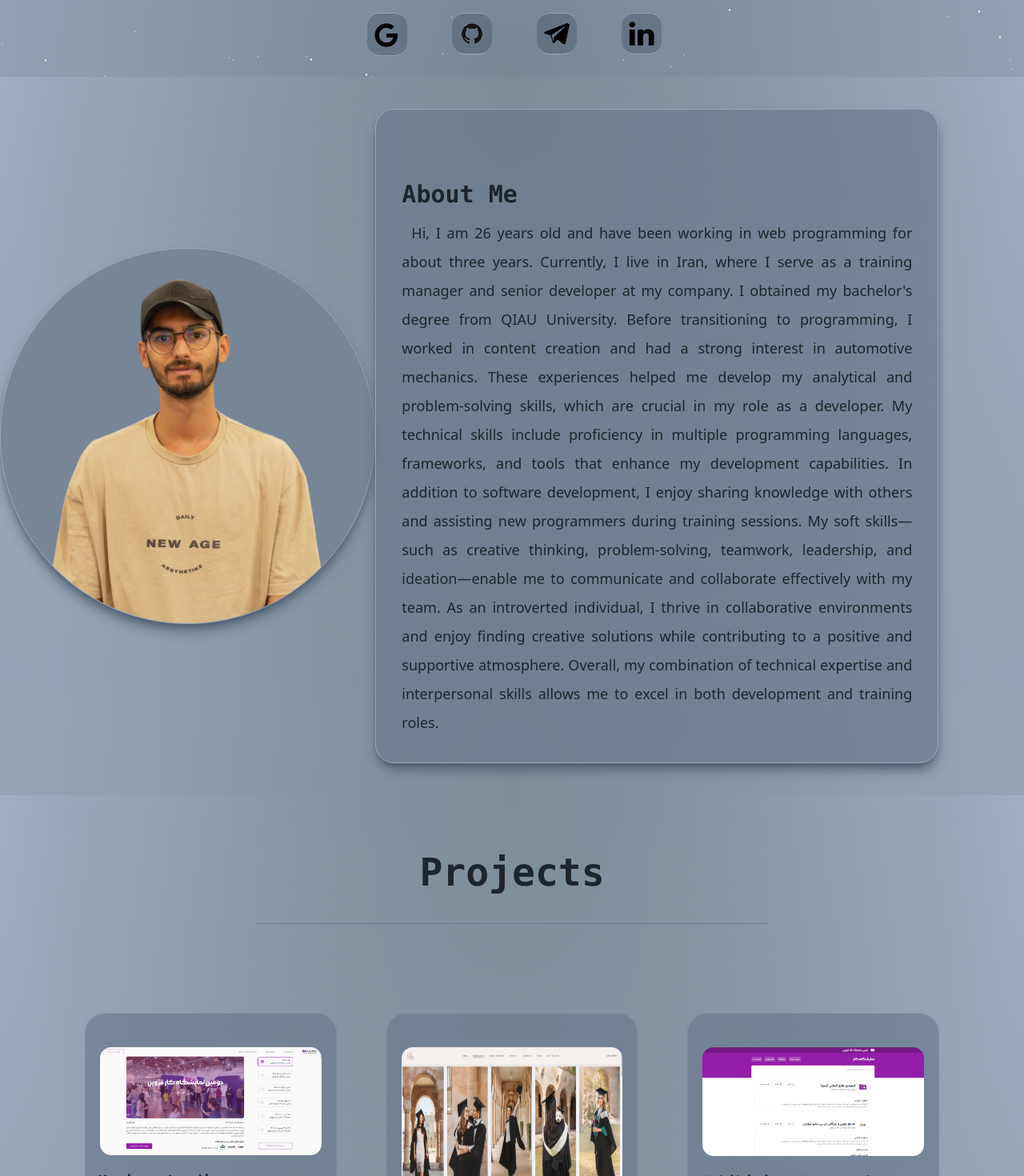
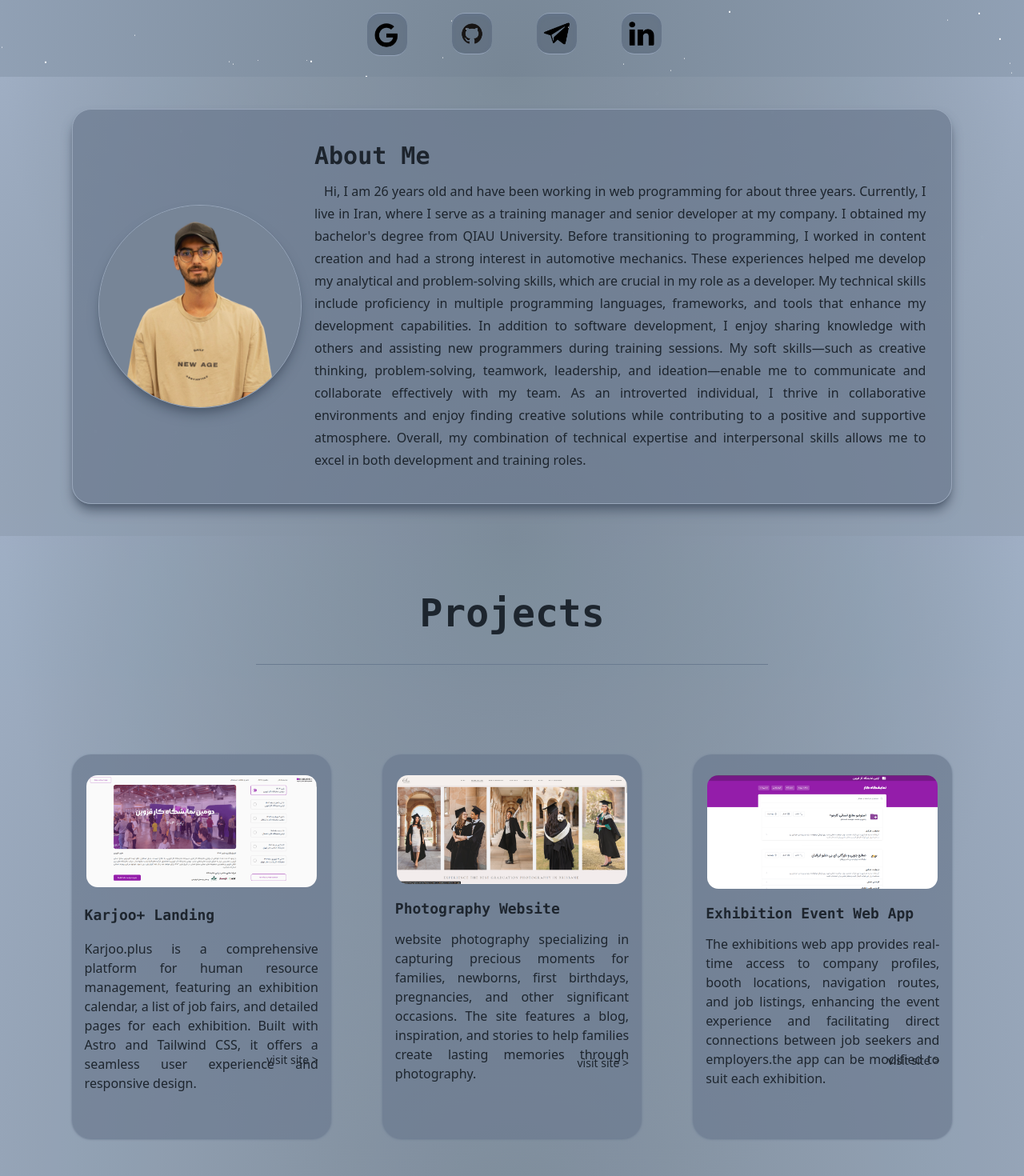
Before and after one commit to AmirAghajani98/portfolio, a Next.js app: page / in a window 1280 px wide. Shown: the part 760-2230 px from the top of the page at 80% size. Built offline with nearby package versions, Linux system fonts and the light colour scheme.

Commit message:
fix-styles

```diff
--- a/src/app/component/Footer.tsx
+++ b/src/app/component/Footer.tsx
@@ -2,7 +2,7 @@
 
 export default function Footer() {
   return (
-    <div className="z-10 opacity-95 py-auto h-14 text-center dark:bg-slate-700 bg-slate-500 w-full shadow-sm shadow-slate-700 flex justify-center items-center">
+    <div className="z-10 opacity-95 py-auto h-14 text-center dark:bg-slate-800 dark:bg-opacity-60 bg-slate-500 w-full shadow-sm shadow-slate-700 flex justify-center items-center">
       <p className="text-center m-auto text-lg font-sans font-semibold  dark:text-slate-200 text-slate-900">
         Built with "♥"
       </p>
--- a/src/app/component/Navbar.tsx
+++ b/src/app/component/Navbar.tsx
@@ -31,7 +31,7 @@ export default function Navbar() {
 
   return (
     <header
-      className={`z-10 sm:py-1.5 py-1 dark:bg-slate-700 bg-slate-500 w-full shadow-sm shadow-slate-700 transition-transform transform duration-200 ${
+      className={`z-10 sm:py-1.5 py-1 dark:bg-slate-800 bg-slate-500 dark:bg-opacity-60 w-full shadow-sm shadow-slate-700 transition-transform transform duration-200 ${
         isVisible ? "translate-y-0" : "-translate-y-full"
       } sticky top-0`}
     >
--- a/src/app/component/projects.tsx
+++ b/src/app/component/projects.tsx
@@ -32,85 +32,97 @@ const Projects: React.FC = () => {
       <h1 className="sm:text-5xl text-4xl text-center mx-auto sm:my-8 pb-10 font-mono dark:text-slate-100 text-[#121a23] font-bold border-b border-slate-500 dark:border-slate-600 w-[50%]">
         Projects
       </h1>
-      <div className="w-10/12 sm:my-20 mx-auto sm:flex gap-16">
-        <div className="my-4 sm:my-auto sm:w-full z-50 py-4 p-4 sm:py-8 sm:h-[480px] dark:text-slate-100 text-[#121a23] dark:bg-slate-700 bg-slate-500 dark:bg-opacity-100 bg-opacity-70 sm:text-justify text-start rounded-3xl shadow shadow-slate-500 dark:shadow-slate-900">
+      <div className="w-[86%] h-full sm:my-20 mx-auto sm:flex gap-16">
+        <div className="my-4 sm:my-auto sm:flex-col sm:w-full z-50 py-4 p-4 sm:py-6 h-[480px] dark:text-slate-100 text-[#121a23] dark:bg-slate-700 bg-slate-500 dark:bg-opacity-40 bg-opacity-70 sm:text-justify text-start dark:hover:shadow-slate-700 hover:shadow-slate-400 dark:hover:bg-opacity-60 hover:bg-opacity-50 rounded-3xl shadow shadow-slate-500 dark:shadow-slate-900">
           <div className="inline-flex justify-center items-center dark:text-slate-100 text-[#121a23] w-full">
             <Image
               src="./img/karjoo-landing.png"
               width={500}
               height={400}
               alt="karjoo-landing"
-              className="my-2 mx-auto p-0.5 z-10 dark:bg-slate-90 dark:bg-opacity-90 rounded-2xl hover:shadow-md hover:shadow-slate-700 cursor-pointer"
+              className="mx-auto h-[50%] p-0.5 z-10 dark:bg-slate-90 dark:bg-opacity-90 rounded-2xl cursor-pointer"
               onClick={() => openModal("https://karjoo.plus/")}
             />
           </div>
-          <h2 className="font-mono sm:text-justify mt-2 mx-auto my-2 font-semibold text-lg dark:text-slate-100 text-[#121a23]">
+          <h2 className="font-mono sm:text-justify mt-3 mx-auto mb-4 font-semibold text-lg dark:text-slate-100 text-[#121a23]">
             Karjoo+ Landing
           </h2>
-          <p className="font-sans text-justify sm:mt-1 block mx-auto my-2 text-base dark:text-slate-100 text-[#121a23]">
+          <p className="font-sans h-[31%] text-justify block mx-auto my-auto text-base dark:text-slate-100 text-[#121a23]">
             Karjoo.plus is a comprehensive platform for human resource
             management, featuring an exhibition calendar, a list of job fairs,
             and detailed pages for each exhibition. Built with Astro and
             Tailwind CSS, it offers a seamless user experience and responsive
             design.
           </p>
-          <span className="font-sans text-right sm:mt-1 block mx-auto my-2 text-base dark:text-slate-100 text-[#121a23]">
-            <a href="https://karjoo.plus/" target="blank">
-              visit site
+          <span className="font-sans h-[10%] text-right sm:mt-1 block mx-auto my-2 text-base dark:text-slate-100 text-[#121a23]">
+            <a
+              href="https://karjoo.plus/"
+              target="blank"
+              className="font-medium text-sm"
+            >
+              {"visit site >"}
             </a>
           </span>
         </div>
-        <div className="my-4 sm:my-auto sm:w-full z-50 py-4 p-4 sm:py-8 sm:h-[480px] dark:text-slate-100 text-[#121a23] dark:bg-slate-700 bg-slate-500 dark:bg-opacity-100 bg-opacity-70 sm:text-justify text-start rounded-3xl shadow shadow-slate-500 dark:shadow-slate-900">
+        <div className="my-4 sm:my-auto sm:flex-col sm:w-full z-50 py-4 p-4 sm:py-6 h-[480px] dark:text-slate-100 text-[#121a23] dark:bg-slate-700 bg-slate-500 dark:bg-opacity-40 bg-opacity-70 sm:text-justify text-start dark:hover:shadow-slate-700 hover:shadow-slate-400 dark:hover:bg-opacity-60 hover:bg-opacity-50 rounded-3xl shadow shadow-slate-500 dark:shadow-slate-900">
           <div className="inline-flex justify-center items-center dark:text-slate-100 text-[#121a23] w-full">
             <Image
               src="./img/sara-photo.png"
               width={500}
               height={400}
               alt="sara-photography"
-              className="my-2mx-auto p-0.5 z-10 mt-2 h-[225px] dark:bg-slate-90 dark:bg-opacity-90 rounded-2xl hover:bg-opacity-20 hover:shadow-md hover:shadow-slate-700 cursor-pointer"
+              className="mx-auto p-0.5 h-[50%] z-10 dark:bg-slate-90 dark:bg-opacity-90 rounded-2xl hover:bg-opacity-20 cursor-pointer"
               onClick={() => openModal("https://saraphotography.com.au/en/")}
             />
           </div>
           <h2 className="mt-2 sm:text-justify font-mono mx-auto my-2 font-semibold text-lg dark:text-slate-100 text-[#121a23]">
             Photography Website
           </h2>
-          <p className="sm:mt-1 text-justify font-sans block mx-auto my-2 text-base dark:text-slate-100 text-[#121a23]">
+          <p className="sm:mt-3 sm:mb-4 sm:h-[32%] text-justify font-sans block mx-auto my-2 text-base dark:text-slate-100 text-[#121a23]">
             website photography specializing in capturing precious moments for
             families, newborns, first birthdays, pregnancies, and other
             significant occasions. The site features a blog, inspiration, and
             stories to help families create lasting memories through
             photography.
           </p>
-          <span className="font-sans text-right sm:mt-1 block mx-auto my-2 text-base dark:text-slate-100 text-[#121a23]">
-            <a href="https://saraphotography.com.au/en/" target="blank">
-              visit site
+          <span className="font-sans h-[10%] text-right sm:mt-1 block mx-auto my-2 text-base dark:text-slate-100 text-[#121a23]">
+            <a
+              href="https://saraphotography.com.au/en/"
+              target="blank"
+              className="font-medium text-sm"
+            >
+              {"visit site >"}
             </a>
           </span>
         </div>
-        <div className="my-4 sm:my-auto sm:w-full z-50 py-4 p-4 sm:py-8 sm:h-[480px] dark:text-slate-100 text-[#121a23] dark:bg-slate-700 bg-slate-500 dark:bg-opacity-100 bg-opacity-70 sm:text-justify text-start rounded-3xl shadow shadow-slate-500 dark:shadow-slate-900">
+        <div className="my-4 sm:my-auto sm:w-full z-50 py-4 p-4 sm:py-6 h-[480px] dark:text-slate-100 text-[#121a23] dark:bg-slate-700 bg-slate-500 dark:bg-opacity-40 bg-opacity-70 sm:text-justify text-start dark:hover:shadow-slate-700 hover:shadow-slate-400 dark:hover:bg-opacity-60 hover:bg-opacity-50 rounded-3xl shadow shadow-slate-500 dark:shadow-slate-900">
           <div className="inline-flex justify-center items-center dark:text-slate-100 text-[#121a23] w-full">
             <Image
               src="./img/qazvinjobs.png"
               width={500}
               height={400}
               alt="Exhibition Event Web App"
-              className="my-2 mx-auto p-0.5 z-10 dark:bg-slate-90 dark:bg-opacity-90 rounded-2xl hover:bg-opacity-20 hover:shadow-md hover:shadow-slate-700 cursor-pointer"
+              className="mx-auto p-0.5 z-10 dark:bg-slate-90 dark:bg-opacity-90 rounded-2xl hover:bg-opacity-20 cursor-pointer"
               onClick={() => openModal("https://jobs.karjoo.plus/qazvin")}
             />
           </div>
           <h2 className="mt-2 sm:text-justify font-mono mx-auto my-2 font-semibold text-lg dark:text-slate-100 text-[#121a23]">
             Exhibition Event Web App
           </h2>
-          <p className="sm:mt-1 text-justify font-sans block  mx-auto my-2 text-base dark:text-slate-100 text-[#121a23]">
+          <p className="sm:mt-3 sm:mb-4 sm:h-[30%] text-justify font-sans block mx-auto my-2 text-base dark:text-slate-100 text-[#121a23]">
             The exhibitions web app provides real-time access to company
             profiles, booth locations, navigation routes, and job listings,
             enhancing the event experience and facilitating direct connections
             between job seekers and employers.the app can be modified to suit
             each exhibition.
           </p>
-          <span className="font-sans text-right sm:mt-1 block mx-auto my-2 text-base dark:text-slate-100 text-[#121a23]">
-            <a href="https://jobs.karjoo.plus/qazvin" target="blank">
-              visit site
+          <span className="font-sans h-[10%] text-right sm:mt-1 block mx-auto my-2 text-base dark:text-slate-100 text-[#121a23]">
+            <a
+              href="https://jobs.karjoo.plus/qazvin"
+              target="blank"
+              className="font-medium text-sm"
+            >
+              {"visit site >"}
             </a>
           </span>
         </div>
@@ -173,10 +185,10 @@ const Projects: React.FC = () => {
           </div>
         </div>
       )}
-      <div className="w-full justify-center items-center text-center ">
+      <div className="w-full justify-center items-center text-center">
         <Link
           href={"/projects"}
-          className="text-lg font-sans mx-auto py-4 px-4 font-semibold dark:text-slate-100 text-[#121a23] dark:bg-slate-700 bg-slate-500 dark:bg-opacity-100 bg-opacity-70 rounded-lg "
+          className="text-lg font-sans mx-auto py-4 px-4 font-semibold dark:hover:shadow-slate-700 hover:shadow-slate-400 hover:shadow dark:text-slate-100 text-[#121a23] dark:bg-slate-700 bg-slate-500 dark:bg-opacity-30 bg-opacity-70 rounded-lg"
         >
           see more...
         </Link>
--- a/src/app/page.tsx
+++ b/src/app/page.tsx
@@ -15,61 +15,56 @@ export default function Home() {
       <Intro />
       <main
         id="about"
-        className="w-full py-10 sm:px-0 px-4 dark:opacity-100 opacity-95 backmain "
+        className="w-full py-10 sm:px-0 px-4 dark:opacity-100 opacity-95 backmain"
       >
-        <div className="sm:flex flex-col-2 items-center justify-center h-full sm:w-11/12">
-          <div className="sm:w-2/5 text-center m-auto">
-            <div className="mx-auto my-[70px] z-50">
+        <div className="sm:py-10 z-10 dark:z-10 sm:flex w-[86%] dark:text-slate-100 text-[#121a23] dark:bg-slate-700 bg-slate-500 dark:bg-opacity-10 bg-opacity-70 sm:text-justify text-start p-8 rounded-3xl mx-auto shadow-lg shadow-slate-600 border border-slate-400 dark:shadow-slate-900 dark:border-slate-800">
+          <div className="text-center m-auto">
+            <div className="mx-auto z-50 mr-4">
               <Image
                 src={
                   theme === "dark"
                     ? "./img/amir-dark.png"
                     : "./img/amir-lite.png"
                 }
-                width={500}
-                height={500}
+                width={350}
+                height={350}
                 alt="Picture of the author"
                 className="m-auto rounded-full sm:block hidden z-50 shadow-lg shadow-slate-600 border border-slate-400 dark:shadow-slate-900 dark:border-slate-800"
               />
             </div>
           </div>
-          <div className="z-10 dark:z-10 dark:text-slate-100 text-[#121a23] dark:bg-slate-700 bg-slate-500 dark:bg-opacity-70 bg-opacity-70 sm:w-3/5 sm:text-justify text-start p-8 rounded-3xl mx-auto shadow-lg shadow-slate-600 border border-slate-400 dark:shadow-slate-900 dark:border-slate-800">
           <Image
             src={
               theme === "dark" ? "./img/amir-lite.png" : "./img/amir-dark.png"
             }
-              width={400}
-              height={400}
+            width={200}
+            height={200}
             alt="Picture of the author"
-              className="m-auto rounded-full mt-8 mb-16 w-60 sm:hidden shadow-md shadow-cyan-500/50 z-50"
+            className="m-auto rounded-full mt-8 mb-16 sm:hidden shadow-md shadow-cyan-500/50 z-50"
           />
-            <div className="mt-14 text-justify">
-              <h1 className="text-3xl font-semibold mb-3 font-mono">
-                About Me
-              </h1>
-              <p className="text-lg dark:text-slate-300 font-sans leading-9 indent-3">
-                Hi, I am 26 years old and have been working in web programming
-                for about three years. Currently, I live in Iran, where I serve
-                as a training manager and senior developer at my company. I
-                obtained my bachelor's degree from QIAU University. Before
-                transitioning to programming, I worked in content creation and
-                had a strong interest in automotive mechanics. These experiences
-                helped me develop my analytical and problem-solving skills,
-                which are crucial in my role as a developer. My technical skills
-                include proficiency in multiple programming languages,
-                frameworks, and tools that enhance my development capabilities.
-                In addition to software development, I enjoy sharing knowledge
-                with others and assisting new programmers during training
-                sessions. My soft skills—such as creative thinking,
-                problem-solving, teamwork, leadership, and ideation—enable me to
-                communicate and collaborate effectively with my team. As an
-                introverted individual, I thrive in collaborative environments
-                and enjoy finding creative solutions while contributing to a
-                positive and supportive atmosphere. Overall, my combination of
-                technical expertise and interpersonal skills allows me to excel
-                in both development and training roles.
+          <div className="w-full mt-14 sm:mt-0 text-justify">
+            <h1 className="text-3xl font-semibold mb-3 font-mono">About Me</h1>
+            <p className="text-base dark:text-slate-300 font-sans leading-7 indent-3">
+              Hi, I am 26 years old and have been working in web programming for
+              about three years. Currently, I live in Iran, where I serve as a
+              training manager and senior developer at my company. I obtained my
+              bachelor's degree from QIAU University. Before transitioning to
+              programming, I worked in content creation and had a strong
+              interest in automotive mechanics. These experiences helped me
+              develop my analytical and problem-solving skills, which are
+              crucial in my role as a developer. My technical skills include
+              proficiency in multiple programming languages, frameworks, and
+              tools that enhance my development capabilities. In addition to
+              software development, I enjoy sharing knowledge with others and
+              assisting new programmers during training sessions. My soft
+              skills—such as creative thinking, problem-solving, teamwork,
+              leadership, and ideation—enable me to communicate and collaborate
+              effectively with my team. As an introverted individual, I thrive
+              in collaborative environments and enjoy finding creative solutions
+              while contributing to a positive and supportive atmosphere.
+              Overall, my combination of technical expertise and interpersonal
+              skills allows me to excel in both development and training roles.
             </p>
-            </div>
           </div>
         </div>
       </main>
```
Lines whose indentation alone changed are shown as unchanged.
